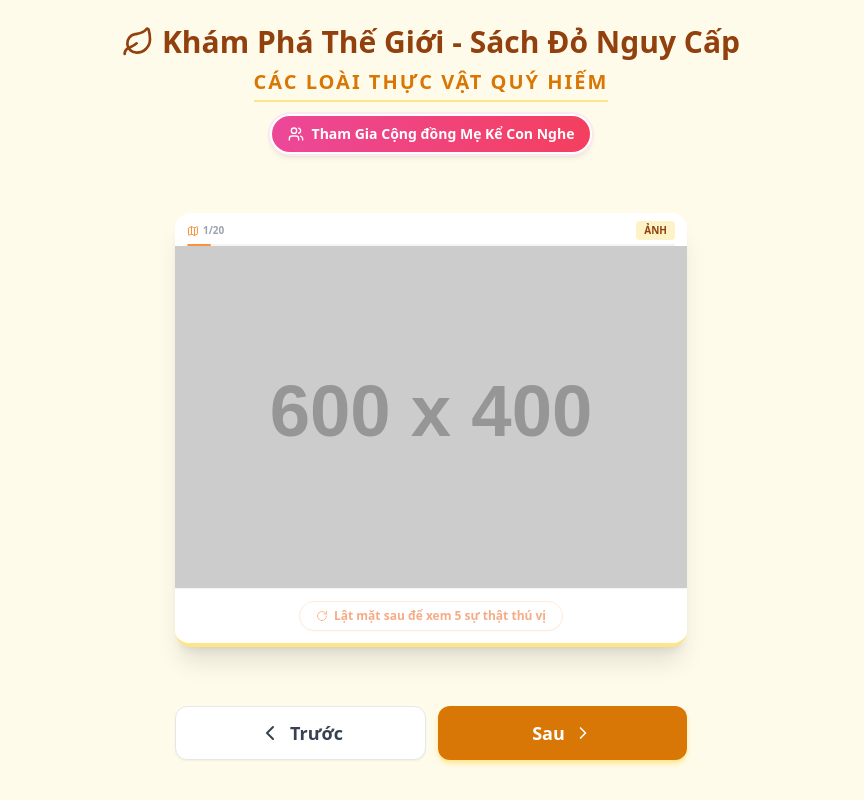
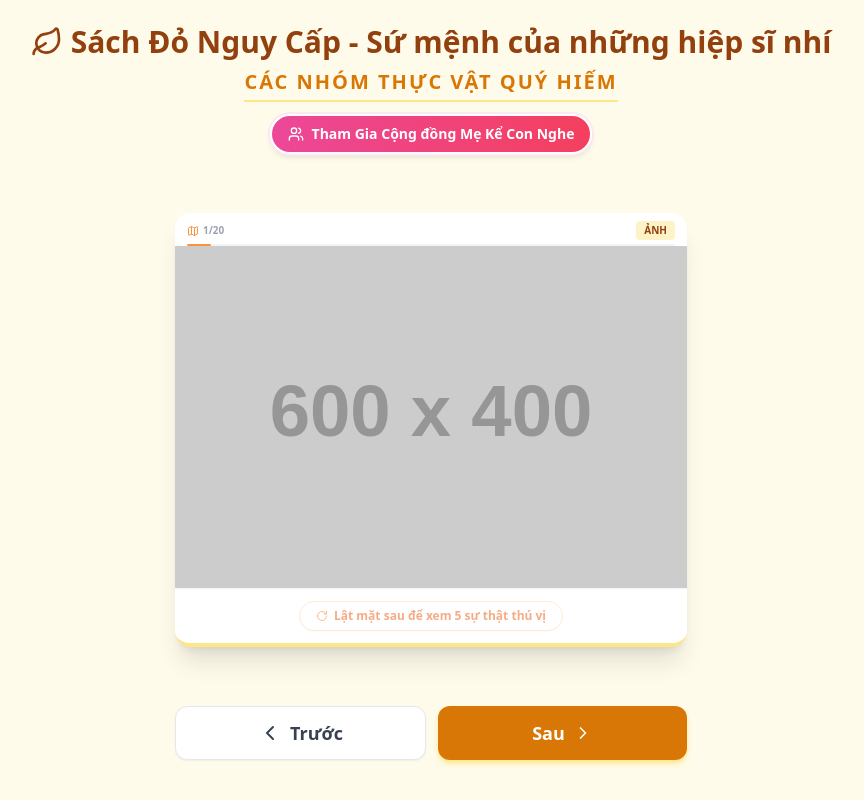
Before and after one commit to mekeconnghe/sachdonguycap, a plain HTML site: page thucvatquyhiem/index.html in a window 1280 px wide. Shown: the whole page, without its empty margins (209-1073 px from the left). Drawn offline with nearby package versions, Linux system fonts and the light colour scheme; placeholder pictures from the web are drawn by us.

Commit message:
Add files via upload

```diff
--- a/thucvatquyhiem/index.html
+++ b/thucvatquyhiem/index.html
@@ -7,7 +7,7 @@
 
     <meta property="og:title" content="Bộ Thẻ Khám Phá Sách Đỏ Nguy Cấp - Giúp bé phát triển tư duy, kích thích trí tưởng tượng" />
     <meta property="og:description" content="Khám phá các loài thực vật quý hiếm trên thế giới" />
-    <meta property="og:image" content="https://i.pinimg.com/736x/f7/dc/da/f7dcda07322f127cbc07a1d408d8fd30.jpg" />
+    <meta property="og:image" content="https://i.pinimg.com/736x/d5/19/75/d519752f49ea340c1ce2358f1c4e3d59.jpg" />
     <meta property="og:url" content="https://mekeconnghe.github.io/sachdonguycap/thucvatquyhiem/" />
     <meta property="og:type" content="website" />
 
@@ -43,10 +43,10 @@
     <div class="text-center mb-4 w-full space-y-2">
         <h1 class="text-xl md:text-3xl font-bold text-amber-800 flex items-center justify-center gap-2">
             <i data-lucide="leaf" class="w-6 h-6 md:w-8 md:h-8"></i>
-            Khám Phá Thế Giới - Sách Đỏ Nguy Cấp
+            Sách Đỏ Nguy Cấp - Sứ mệnh của những hiệp sĩ nhí
         </h1>
         <div class="text-sm md:text-xl font-semibold text-amber-600 uppercase tracking-widest border-b-2 border-amber-200 inline-block pb-1">
-            Các Loài Thực Vật Quý Hiếm
+            Các Nhóm Thực Vật Quý Hiếm
         </div>
 
         <div class="pt-1">
```
Also changed, not shown: thucvatquyhiem/unnamed (1).jpg.
